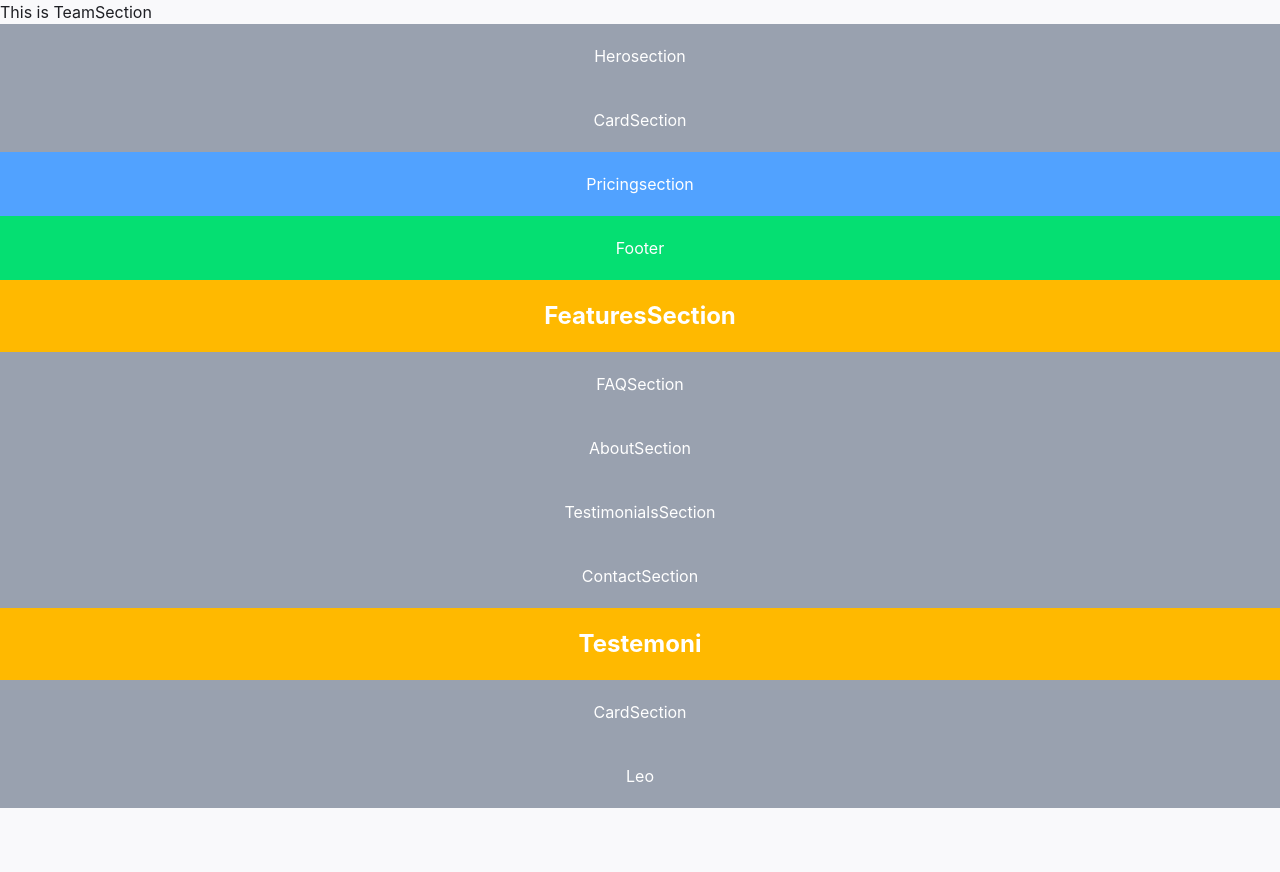
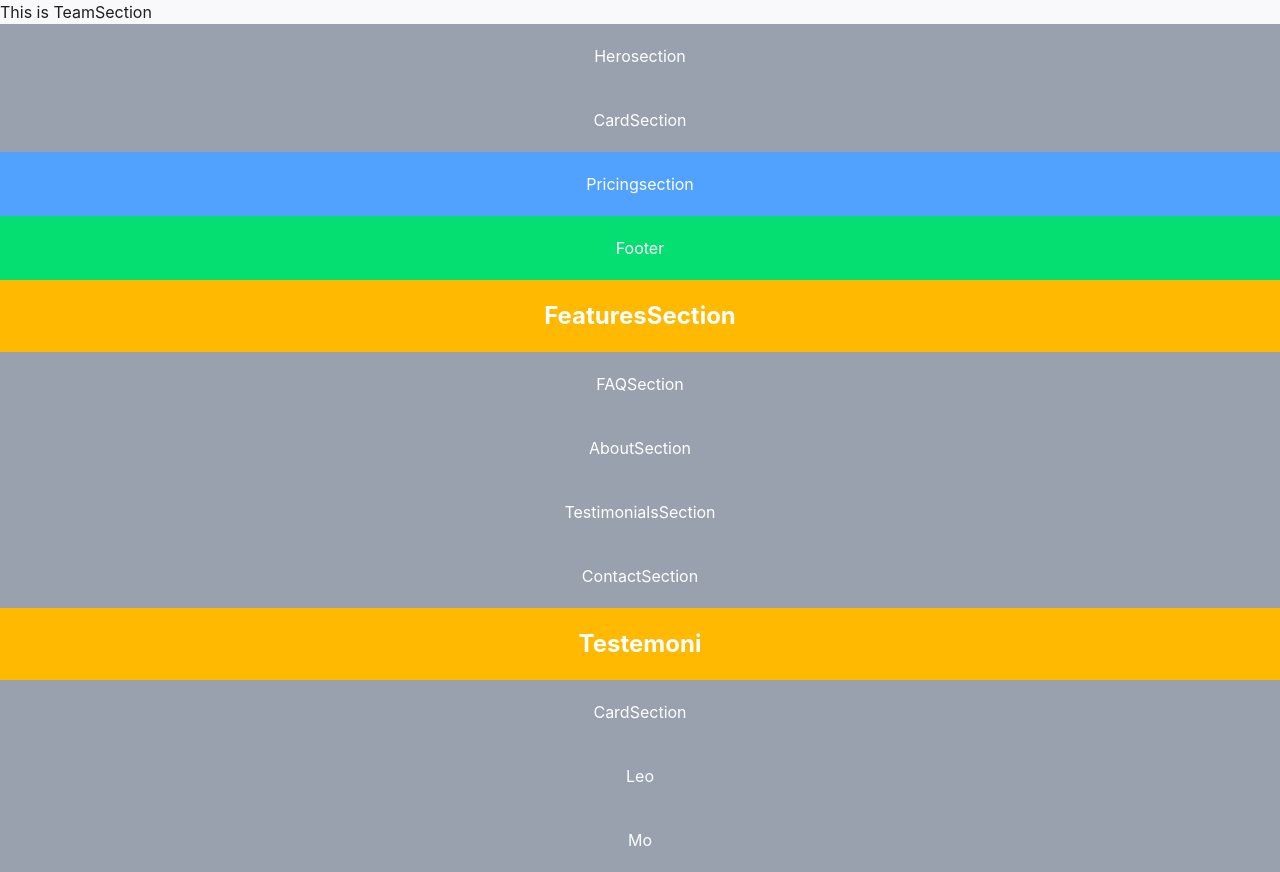
Before and after one commit to eslam-mohamedl/learn-github, a Next.js app: page / in a window 1280 px wide. Before the commit the page ends 808 px from the top, so only its background shows below. Built offline with nearby package versions, Linux system fonts and the light colour scheme.

Commit message:
add Mo component in page

```diff
--- a/src/app/page.tsx
+++ b/src/app/page.tsx
@@ -13,6 +13,7 @@ import ContactSection from "@/components/organisms/ContactSection";
 import Testomonials from "@/components/organisms/Testemonials";
 import Abderhman from "@/components/organisms/abdelrhman";
 import Leo from "@/components/organisms/Leo";
+import Mo from "@/components/organisms/Mo";
 
 export default function page() {
   return (
@@ -31,6 +32,7 @@ export default function page() {
       <Testomonials />
       <Abderhman/>
       <Leo />
+      <Mo />
     </div>
   );
 }
--- /dev/null
+++ b/src/components/organisms/Mo.tsx
@@ -0,0 +1,7 @@
+export default function ContactSection() {
+  return (
+    <div className="bg-gray-400 text-white p-5  flex  justify-center items-center ">
+      Mo
+    </div>
+  );
+}
```
